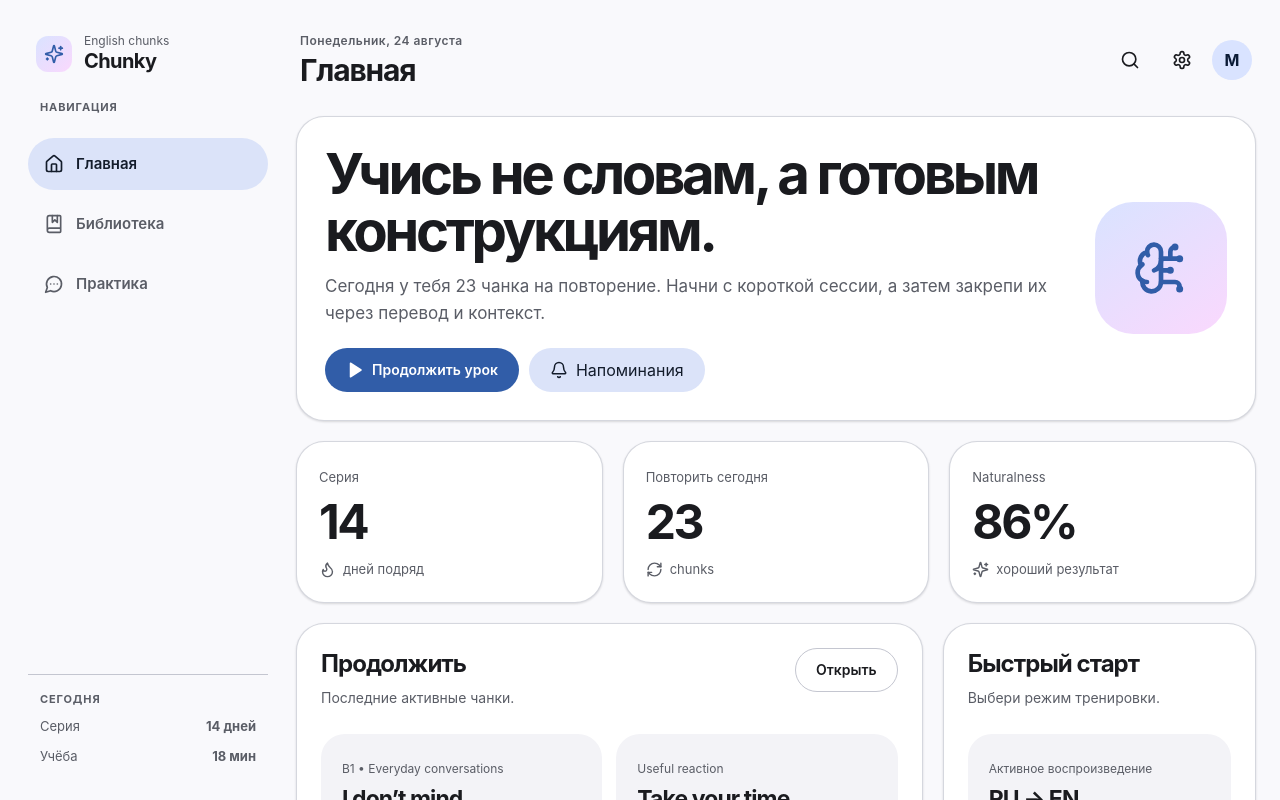
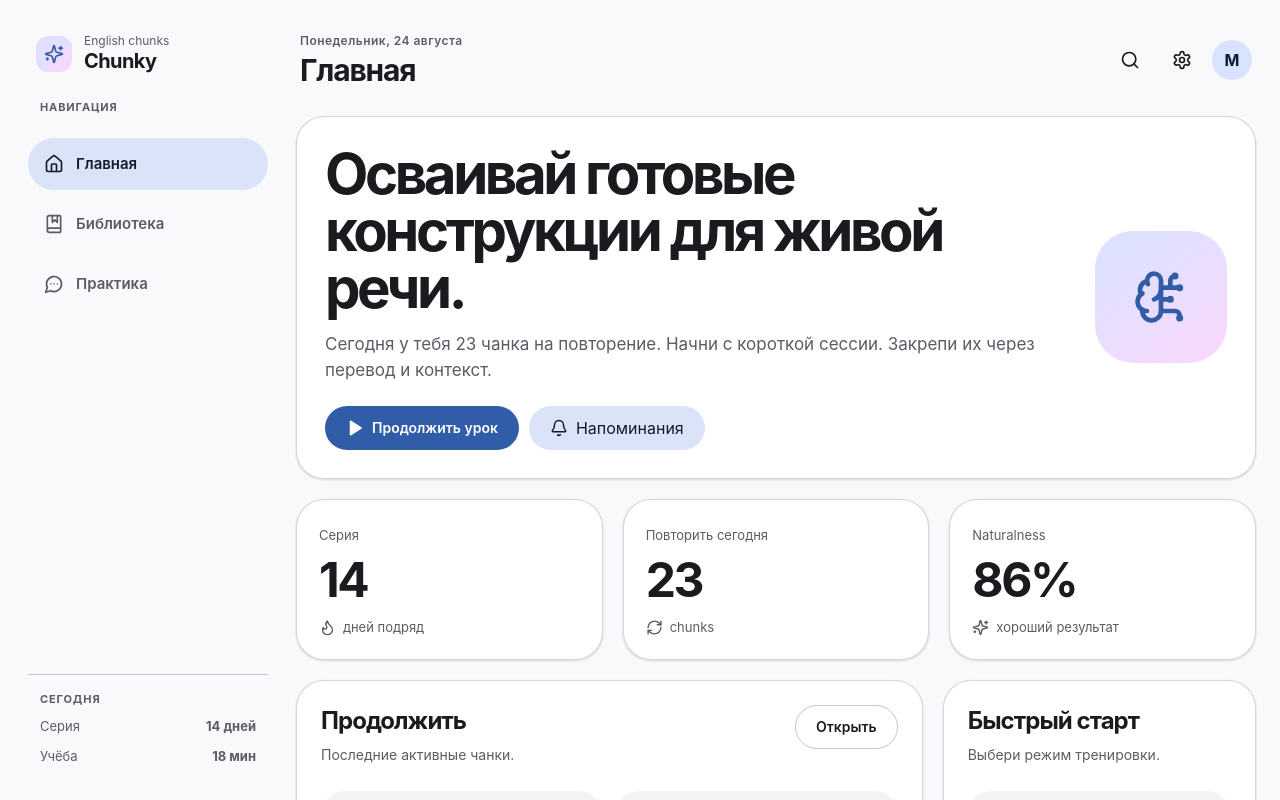
Before and after one commit to tashckinov/Chunky, a React (Vite) app in the folder apps/web/: page / in a window 1280 px wide. Shown: the top 800 px of the page. Built offline with nearby package versions, Linux system fonts and the light colour scheme; no server answers.

Commit message:
copy: use direct affirmative interface language

```diff
--- a/apps/web/src/pages/home-page.tsx
+++ b/apps/web/src/pages/home-page.tsx
@@ -16,8 +16,8 @@ export function HomePage() {
     <>
       <Card className="hero-card">
         <div>
-          <h2>Учись не словам, а готовым конструкциям.</h2>
-          <p>Сегодня у тебя 23 чанка на повторение. Начни с короткой сессии, а затем закрепи их через перевод и контекст.</p>
+          <h2>Осваивай готовые конструкции для живой речи.</h2>
+          <p>Сегодня у тебя 23 чанка на повторение. Начни с короткой сессии. Закрепи их через перевод и контекст.</p>
           <div className="action-row">
             <Button asChild><Link to="/practice"><Play size={18} fill="currentColor" />Продолжить урок</Link></Button>
             <Button variant="secondary"><Bell size={18} />Напоминания</Button>
```
